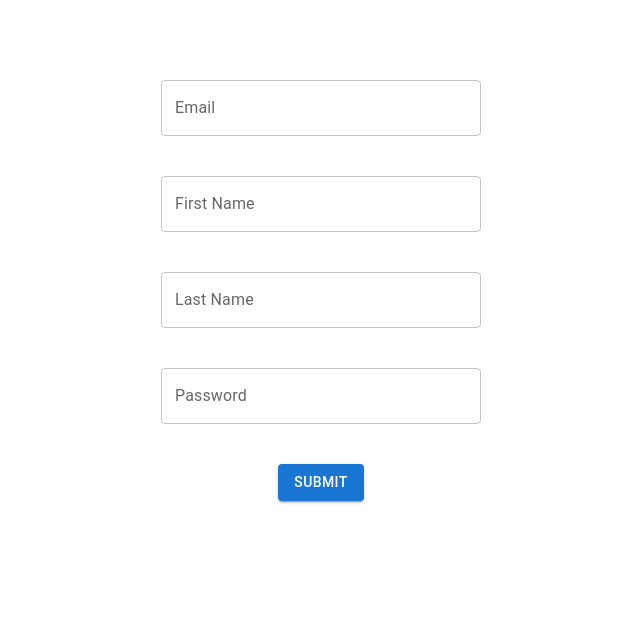
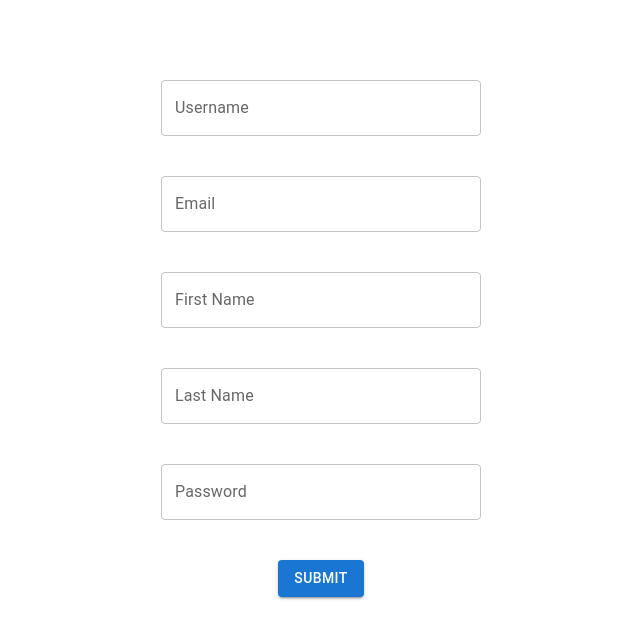
Before and after one commit to waqarakrambhutta/Chat-app, a React (Create React App) app: page / in a window 1280 px wide. Shown: the top 638 px of the page, without its empty margins (319-959 px from the left). Built offline with nearby package versions, Linux system fonts and the light colour scheme.

Commit message:
Username Registeration

```diff
--- a/src/components/Register.tsx
+++ b/src/components/Register.tsx
@@ -1,19 +1,19 @@
 import TextField from "@mui/material/TextField";
 import Button from "@mui/material/Button";
 import { useState } from "react";
-import { data } from "autoprefixer";
 
 const Register = () => {
   const [formData, setFormData] = useState({
-    email: "",
-    first_name: "",
-    last_name: "",
-    password: "",
+    "username": "",
+    "email": "",
+    "first_name": "",
+    "last_name": "",
+    "password": "",
   });
   const BASE_URL = "http://127.0.0.1:8000/";
 
   const handleFormSubmit = () => {
-    fetch(`${BASE_URL}/auth/users/`, {
+    fetch(`${BASE_URL}user/register/`, {
       method: "POST",
       headers: {
         "Content-Type": "application/json",
@@ -31,11 +31,22 @@ const Register = () => {
     <>
       <div className="flex flex-col items-center w-full h-full pt-20 space-y-10">
         <TextField
+          id="username"
+          className="w-1/4"
+          type="text"
+          label="Username"
+          variant="outlined"
+          onChange={(e) =>
+            setFormData({ ...formData, username: e.target.value })
+          }
+        />
+        <TextField
           id="email"
           className="w-1/4"
           type="email"
           label="Email"
           variant="outlined"
+          onChange={(e) => setFormData({ ...formData, email: e.target.value })}
         />
         <TextField
           id="first_name"
@@ -43,6 +54,9 @@ const Register = () => {
           type="text"
           label="First Name"
           variant="outlined"
+          onChange={(e) =>
+            setFormData({ ...formData, first_name: e.target.value })
+          }
         />
         <TextField
           id="last_name"
@@ -50,6 +64,9 @@ const Register = () => {
           type="text"
           label="Last Name"
           variant="outlined"
+          onChange={(e) =>
+            setFormData({ ...formData, last_name: e.target.value })
+          }
         />
         <TextField
           id="password"
@@ -57,8 +74,13 @@ const Register = () => {
           type="password"
           label="Password"
           variant="outlined"
+          onChange={(e) =>
+            setFormData({ ...formData, password: e.target.value })
+          }
         />
-        <Button variant="contained" onClick={handleFormSubmit}>Submit</Button>
+        <Button variant="contained" onClick={handleFormSubmit}>
+          Submit
+        </Button>
       </div>
     </>
   );
```
